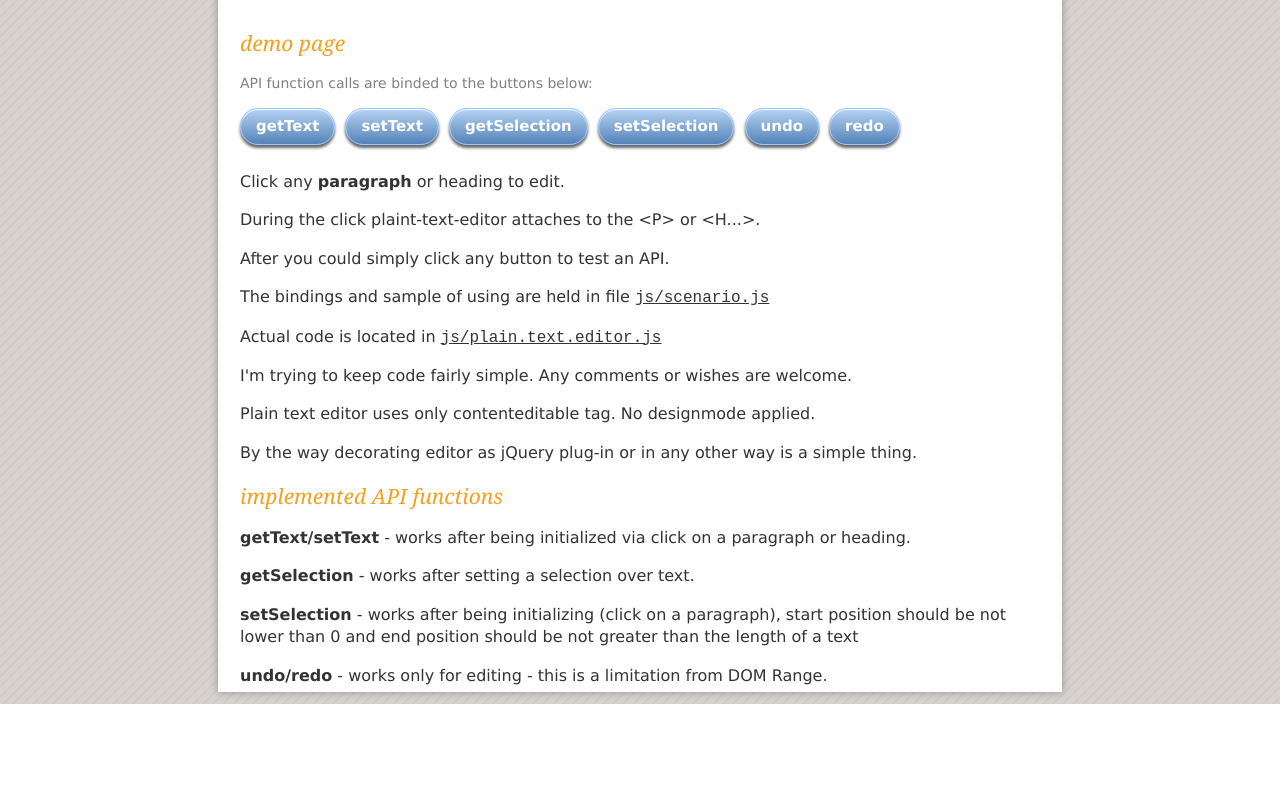
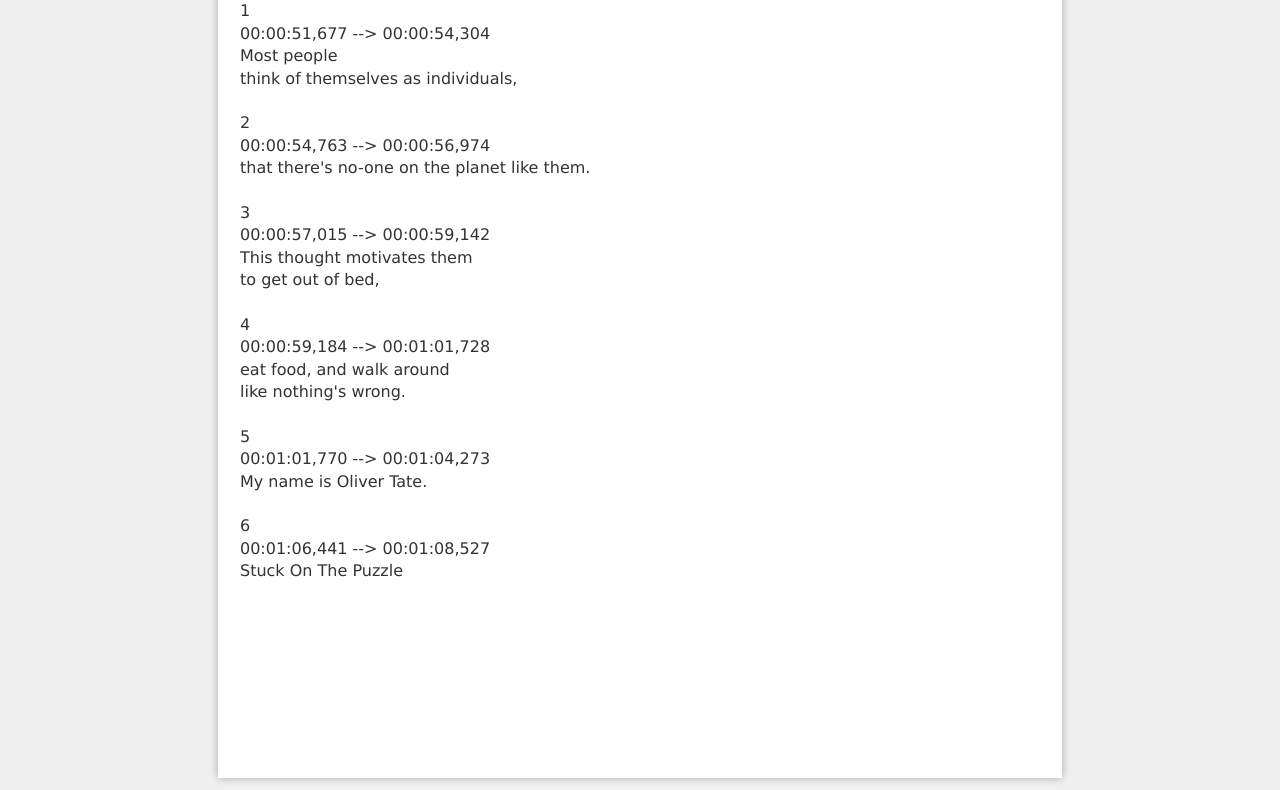
Before and after one commit to sparkma/html5-plain-text-editor, a plain HTML site: page index.html in a window 1280 px wide. Shown: the part 125-915 px from the top of the page. Before the commit the page ends 829 px from the top, so only its background shows below. Drawn offline with Linux system fonts and the light colour scheme.

Commit message:
updated version

```diff
--- a/css/styles.css
+++ b/css/styles.css
@@ -4,7 +4,7 @@
 }
 
 html {
-   background-image: url('../im/bglines.png');
+   background-color: #f0f0f0;
 }
 
 body, html {
@@ -12,25 +12,17 @@ body, html {
    padding:0;
 }
 
-h1 {
-   font-size: 50px;
-}
-
-h2 {
-   font: italic 21px Baskerville,Georgia,Serif;
-   color: #F3A01E;
-}
-
 input {
    background-color: #B6D3F4;
-   background-image: -moz-linear-gradient(top , #B6D3F4, #5483B8);
-   background-image: -webkit-linear-gradient(top , #B6D3F4, #5483B8);
-   border: 1px solid #9AC9FF;
-   border-radius: 18px 18px 18px 18px;
-   box-shadow: 0 1px 1px #FFFFFF inset, 0 3px 3px rgba(0, 0, 0, 0.6);
-   font: 600 15px/1.4 "myriad-pro-1","myriad-pro-2","Lucida Grande",Sans-Serif;
-   color: white;
-   padding: 7px 15px;
+   background-image: -moz-linear-gradient(top , #f9f9f9, #e3e3e3);
+   background-image: -webkit-linear-gradient(top , #f9f9f9, #e3e3e3);
+   border: 1px solid #808080;
+   border: 1px solid #567394;
+   border-radius: 5px;
+   font: 13px "Lucida Grande",Sans-Serif;
+   color: #567394;
+   color: #567394;
+   padding: 3px 13px;
    margin-bottom: 10px;
    margin-right: 5px;
 }
@@ -39,7 +31,7 @@ input:hover {
    border: 1px solid #F3A01E;
 }
 
-#wrapper {
+.page {
    max-width: 800px;
    box-shadow: 0 0 8px rgba(0, 0, 0, 0.3);
    background: white;
@@ -53,18 +45,15 @@ input:hover {
    padding-left: 22px;
    padding-right: 22px;
    min-height: 800px;
-}
-.note {
-   font-size: 14px;
-   color: grey;
+   white-space: pre;
 }
 
-b {
-   font-weight: bold;
+#menu {
+   width: auto;
+   padding: 0;
+   margin: 0;
+   margin-left: auto;
+   margin-right: auto;
+   margin-top: 20px;
+   width: 540px;
 }
-code {
-
-   font-family: monospace;
-
-
-}
--- a/index.html
+++ b/index.html
@@ -10,74 +10,43 @@
 
 </head>
 <body>
-<div id="wrapper">
 
-<h1 id="header">HTML5 plain text editor</h1>
-
-<h2>demo page</h2>
-
-<p class="note">API function calls are binded to the buttons below:</p>
+<div id="menu">
 <input type="button" id="getTextBtn" value="getText" />
 <input type="button" id="setTextBtn" value="setText" />
 <input type="button" id="getSelectionBtn" value="getSelection" />
 <input type="button" id="setSelectionBtn" value="setSelection" />
 <input type="button" id="undoBtn" value="undo" />
 <input type="button" id="redoBtn" value="redo" />
+</div>
 
-<p>
-Click any <b>paragraph</b> or heading to edit.
-</p>
+<div class="page">
+1
+00:00:51,677 --> 00:00:54,304
+Most people
+think of themselves as individuals,
 
-<p>
-During the click plaint-text-editor attaches to the
-&lt;P&gt; or &lt;H...&gt;.
-</p>
+2
+00:00:54,763 --> 00:00:56,974
+that there's no-one on the planet like them.
 
-<p>
-After you could simply click any button to test an API.
-</p>
+3
+00:00:57,015 --> 00:00:59,142
+This thought motivates them
+to get out of bed,
 
-<p>
-The bindings and sample of using are held in file <a target="blank" href="js/scenario.js"><code>js/scenario.js</code><a>
-</p>
+4
+00:00:59,184 --> 00:01:01,728
+eat food, and walk around
+like nothing's wrong.
 
-<p>
-Actual code is located in <a target="blank" href="js/plain.text.editor.js"><code>js/plain.text.editor.js</code></a>
-</p>
+5
+00:01:01,770 --> 00:01:04,273
+My name is Oliver Tate.
 
-<p>
-I'm trying to keep code fairly simple. Any comments or wishes are welcome.
-</p>
-
-<p>
-Plain text editor uses only contenteditable tag. No designmode applied.
-</p>
-
-<p>
-By the way decorating editor  as jQuery plug-in or
-in any other way is a simple thing.
-</p>
-
-<h2>implemented API functions</h2>
-
-<p>
-<b>getText/setText</b> - works after being initialized via click on a paragraph or heading.
-</p>
-
-
-<p>
-<b>getSelection</b> - works after setting a selection over text.
-</p>
-
-<p>
-<b>setSelection</b> - works after being initializing (click on a paragraph), start position should be not lower than 0 and end position should be not greater than the length of a text
-</p>
-
-<p>
-<b>undo/redo</b> - works only for editing - this is a limitation from DOM Range.
-</p>
-
-
+6
+00:01:06,441 --> 00:01:08,527
+Stuck On The Puzzle
 </div>
 
 </body>
--- a/js/plain.text.editor.js
+++ b/js/plain.text.editor.js
@@ -11,7 +11,19 @@
 * being binded to particular element
 * set as an argument
 */
-var plainTextEditor = function(elem) {
+window.plainTextEditor = {
+
+   /**
+   */
+   init: function() {
+      this.attachDocumentHdlrs();
+   },
+
+   /**
+   * Attaches an editor to
+   * particular HTML element
+   */
+   bindToElem: function(elem) {
       /**
       * Holds DOM elem
       */
@@ -24,21 +36,36 @@ var plainTextEditor = function(elem) {
       * Turns an element to editable state
       */
       this._elQ.attr("contenteditable", "true");
+   },
+
+   /**
+   * Attaches general document handlers
+   */
+   attachDocumentHdlrs : function() {
+      $(document).keypress(function(ev) {
+         /**
+         * 13 is a key code for 'enter'
+         */
+         if(13 == ev.which) {
+            ev.preventDefault();
+
          }
+      });
+   },
 
    /**
    * Returns full text inside current
    * element without HTML formatting
    */
-plainTextEditor.prototype.getText = function() {
+   getText: function() {
       return this._elQ.text();
-};
+   },
 
-plainTextEditor.prototype.setText = function(formattedTxt) {
+   setText: function(formattedTxt) {
       this._elQ.html(formattedTxt);
-};
+   },
 
-plainTextEditor.prototype.getSelection = function() {
+   getSelection: function() {
       var userSelection = null;
       if (window.getSelection) {
          userSelection = window.getSelection();
@@ -47,9 +74,9 @@ plainTextEditor.prototype.getSelection = function() {
          userSelection = document.selection.createRange();
       }
       return userSelection.toString();
-};
+   },
 
-plainTextEditor.prototype.setSelection = function(startPos, endPos) {
+   setSelection: function(startPos, endPos) {
      var r = document.createRange();
      r.setStart(this._el.firstChild, startPos);
      r.setEnd(this._el.firstChild, endPos);
@@ -61,20 +88,21 @@ plainTextEditor.prototype.setSelection = function(startPos, endPos) {
 
      selection.addRange(r);
 
+   },
+
+   getCursorPos: function() {
+      alert("under construction");
+   },
+
+   setCursorPos: function(position) {
+      alert("under construction");
+   },
+
+   undo: function(position) {
+      document.execCommand("undo", false, null);
+   },
+
+   redo: function(position) {
+      document.execCommand("Redo", false, null);
+   }
 };
-
-plainTextEditor.prototype.getCursorPos = function() {
-   alert("under construction");
-};
-
-plainTextEditor.prototype.setCursorPos = function(position) {
-   alert("under construction");
-};
-
-plainTextEditor.prototype.undo = function(position) {
-   document.execCommand("undo", false, null);
-};
-
-plainTextEditor.prototype.redo = function(position) {
-   document.execCommand("Redo", false, null);
-};
--- a/js/scenario.js
+++ b/js/scenario.js
@@ -3,20 +3,8 @@
 */
 $(document).ready(function() {
 
-   /**
-   * General pointer to the current PlainTextEditor
-   * initialized with particular HTML element
-   */
-   var contentEditor = null;
-
-   /**
-   * Provides an initialization
-   * of content editor for paragraph
-   * or heading
-   */
-   $("p,h1,h2").mousedown(function(ev) {
-      contentEditor = new plainTextEditor(ev.target);
-   });
+   plainTextEditor.init();
+   plainTextEditor.bindToElem($(".page").get(0));
 
    /**
    * API functions of PlainTextEditor
@@ -24,32 +12,32 @@ $(document).ready(function() {
    */
    $("#getTextBtn").click(function() {
      alert(
-      contentEditor.getText()
+      plainTextEditor.getText()
      );
    });
 
    $("#setTextBtn").click(function() {
       var txt = prompt("Pleas type a content to put into element below");
-      contentEditor.setText(txt);
+      plainTextEditor.setText(txt);
    });
 
    $("#getSelectionBtn").click(function() {
       alert(
-         contentEditor.getSelection()
+         plainTextEditor.getSelection()
       );
    });
 
    $("#setSelectionBtn").click(function() {
       var startIndex = prompt("Pleas type a Start index for a new selection");
       var endIndex = prompt("Pleas type an End index for a new selection");
-      contentEditor.setSelection(startIndex, endIndex);
+      plainTextEditor.setSelection(startIndex, endIndex);
    });
 
    $("#undoBtn").click(function() {
-         contentEditor.undo();
+         plainTextEditor.undo();
    });
 
    $("#redoBtn").click(function() {
-         contentEditor.redo();
+         plainTextEditor.redo();
    });
 });
```
Also changed, not shown: im/bglines.png (deleted), 1 other file. Lines whose indentation alone changed are shown as unchanged.
